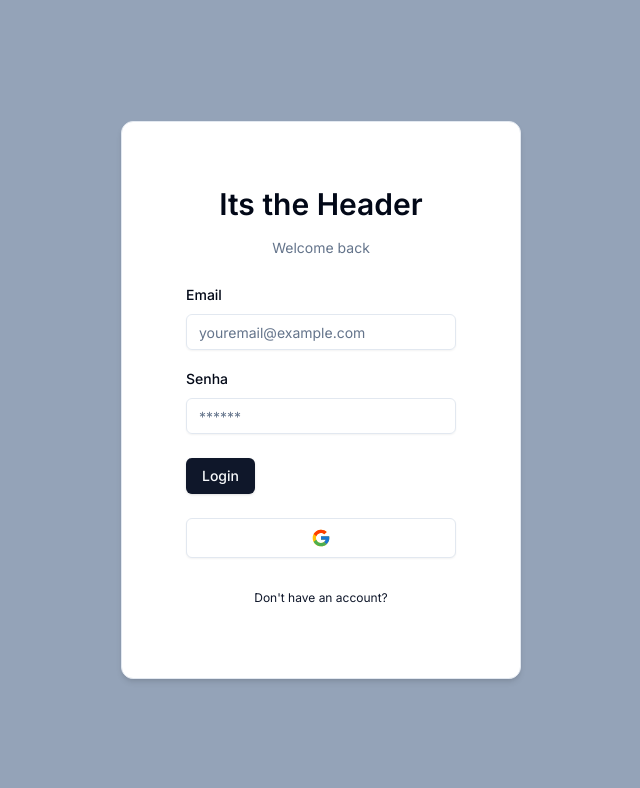
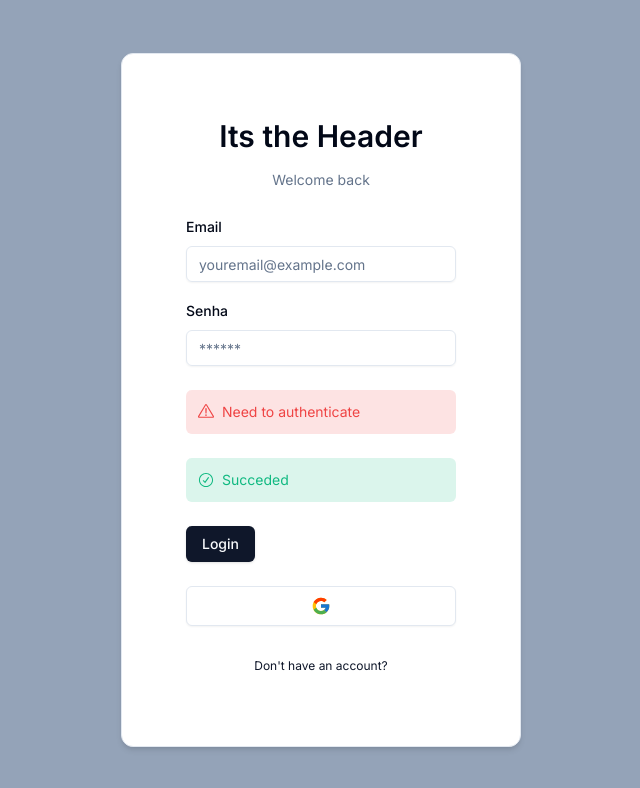
Before and after one commit to carlosau/auth-js-tests, a Next.js app: page /auth/login in a window 1280 px wide. Shown: the top 788 px of the page, without its empty margins (319-959 px from the left). Built offline with nearby package versions, Linux system fonts and the light colour scheme.

Commit message:
added the errors/success alerts

```diff
--- a/components/auth/login-form.tsx
+++ b/components/auth/login-form.tsx
@@ -15,6 +15,8 @@
 import { Input } from "../ui/input"
 import { Button } from "../ui/button"
 import { CardWrapper } from "./card-wrapper"
+import { FormError } from "../form-error"
+import { FormSuccesss } from "../form-success"
 
 export const LoginForm = () => {
     const form = useForm<z.infer<typeof LoginSchema>>({
@@ -76,6 +78,8 @@
                             )}
                         />
                     </div>
+                    <FormError message="Need to authenticate" />
+                    <FormSuccesss message="Succeded" />
                     <Button>
                         Login
                     </Button>
--- /dev/null
+++ b/components/form-error.tsx
@@ -0,0 +1,16 @@
+import { ExclamationTriangleIcon } from "@radix-ui/react-icons";
+
+interface FormErrorProps {
+  message?: string;
+}
+
+export const FormError = ({ message }: FormErrorProps) => {
+  if (!message) return null;
+
+  return (
+    <div className="bg-destructive/15 p-3 rounded-md flex items-center gap-x-2 text-sm text-destructive">
+      <ExclamationTriangleIcon className="h-4 w-4" />
+      <p>{message}</p>
+    </div>
+  );
+};
--- /dev/null
+++ b/components/form-success.tsx
@@ -0,0 +1,16 @@
+import { CheckCircledIcon } from "@radix-ui/react-icons";
+
+interface FormSuccesssProps {
+  message?: string;
+}
+
+export const FormSuccesss = ({ message }: FormSuccesssProps) => {
+  if (!message) return null;
+
+  return (
+    <div className="bg-emerald-500/15 p-3 rounded-md flex items-center gap-x-2 text-sm text-emerald-500">
+      <CheckCircledIcon className="h-4 w-4" />
+      <p>{message}</p>
+    </div>
+  );
+};
```
